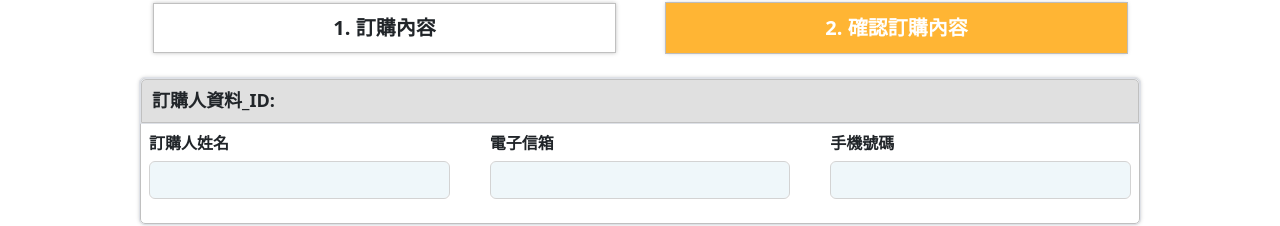
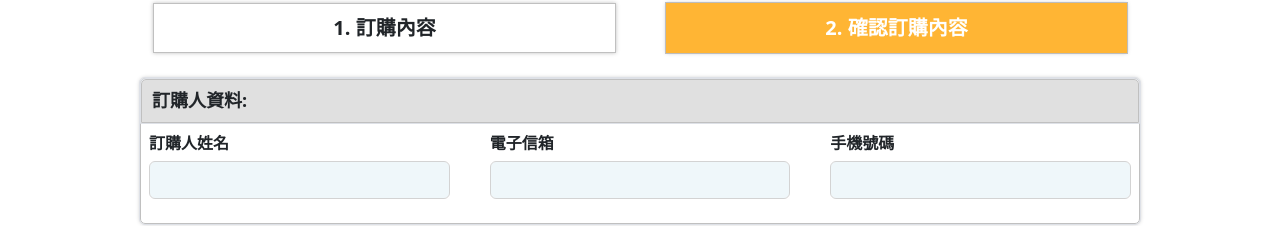
Before and after one commit to charlotte113/the_travel_project, a Next.js app in the folder next/: page /itinerary-product/group-cart2 in a window 1280 px wide. Shown: the part 168-394 px from the top of the page. Built offline with nearby package versions, Linux system fonts and the light colour scheme.

Commit message:
first commit

```diff
--- a/next/pages/itinerary-product/[pid].js
+++ b/next/pages/itinerary-product/[pid].js
@@ -143,7 +143,7 @@ export default function GroupCart() {
             <div className={styles.second}>
               <div className={styles.orderTitle}>
                 <h4 style={{ fontSize: '18px', fontWeight: 600 }}>
-                  訂購人資料_ID:{memberId}
+                  訂購人資料:{memberId}
                 </h4>
               </div>
               <div className="row">
--- a/next/pages/itinerary-product/group-cart2.js
+++ b/next/pages/itinerary-product/group-cart2.js
@@ -74,7 +74,7 @@ export default function GroupCart2() {
                 <div className="travelForm mb-3">
                   <div className={styles.orderTitle}>
                     <h4 style={{ fontSize: '18px', fontWeight: 600 }}>
-                      訂購人資料_ID:{order.memberId}
+                      訂購人資料:{order.memberId}
                     </h4>
                   </div>
                   <div className="row">
```
